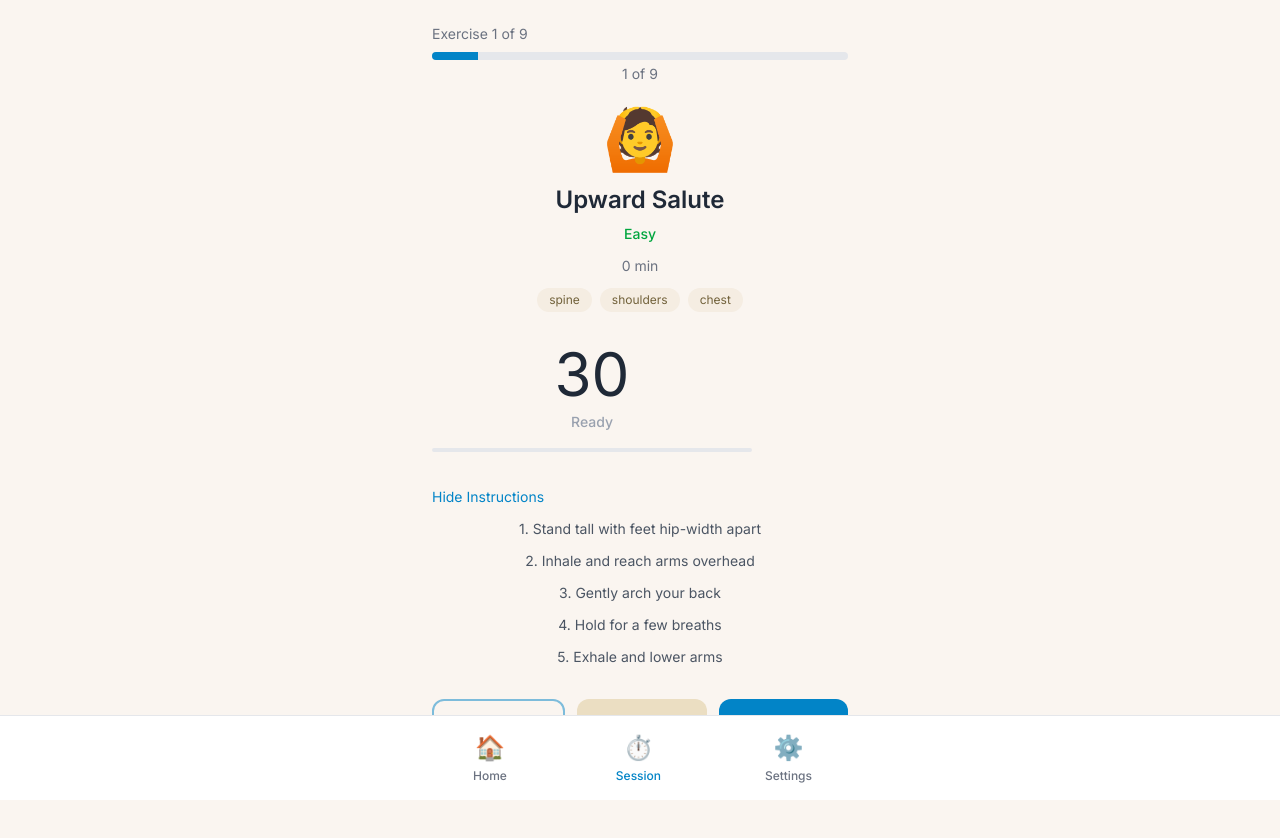
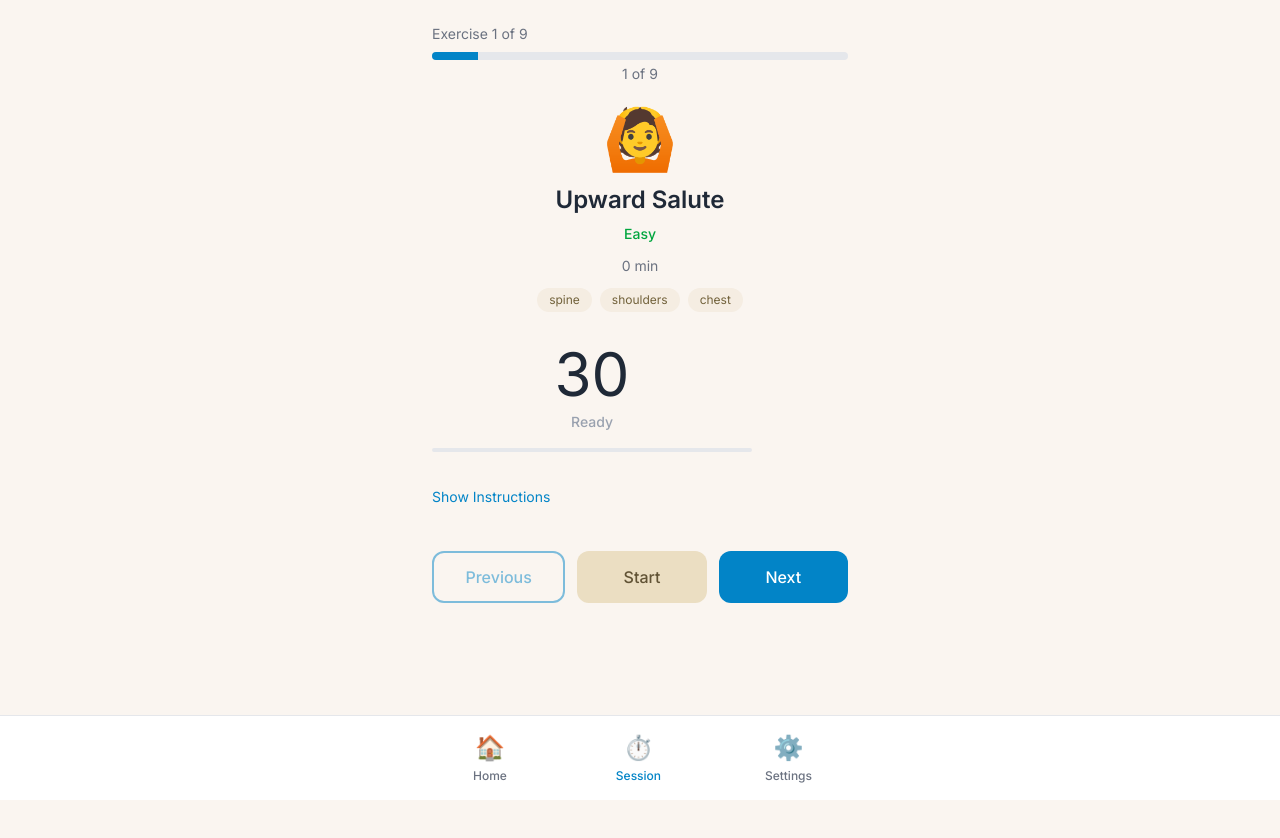
Before and after one commit to keesj/stretch, a React (Vite) app: page /session in a window 1280 px wide. Shown: the top 838 px of the page. After the commit the page ends 800 px from the top, so only its background shows below. Built offline with nearby package versions, Linux system fonts and the light colour scheme.

Commit message:
Change default to hide instructions
- Instructions now hidden by default (showInstructions = false)
- Users must click 'Show Instructions' to view them
- Maximum screen space for exercise illustration and timer
- Instructions appear when needed

```diff
--- a/src/pages/Session.tsx
+++ b/src/pages/Session.tsx
@@ -54,7 +54,7 @@ export function Session() {
   const [setupCountdown, setSetupCountdown] = useState<number | null>(null);
   const [transitionCountdown, setTransitionCountdown] = useState<number | null>(null);
   const [waitingForStart, setWaitingForStart] = useState(false);
-  const [showInstructions, setShowInstructions] = useState(true);
+  const [showInstructions, setShowInstructions] = useState(false);
 
   const { timeLeft, start, pause, reset: resetTimer, skip, isRunning } = useTimer({
     initialTime: currentExercise.duration,
```
